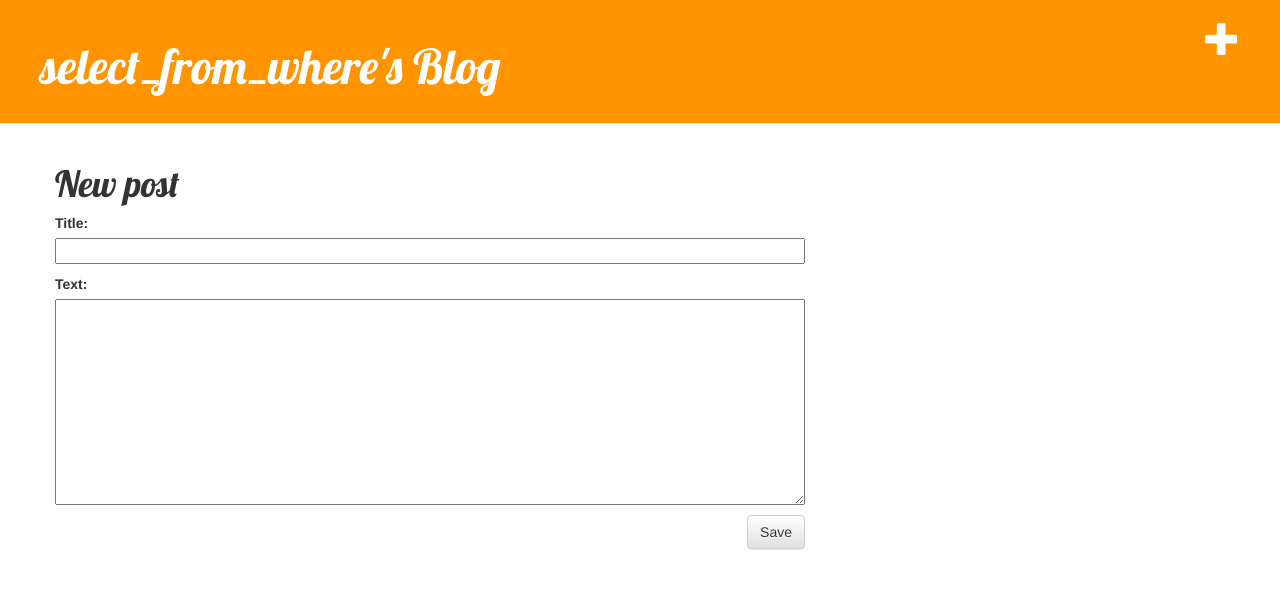
After one commit to selectfromwhere/Django_Tutorial, a Django app: page /post/new/ in a window 1280 px wide. The commit adds this page. Shown: the top 589 px of the page. Run offline with Django 3.2, Linux system fonts and the light colour scheme; some libraries are stand-ins or nearby versions.

Commit message:
add comments

```diff
--- a/blog/admin.py
+++ b/blog/admin.py
@@ -1,4 +1,4 @@
 from django.contrib import admin
 from .models import Post
 
-admin.site.register(Post)    # adminページで見れるように、モデルを登録する
+admin.site.register(Post)    # adminページで見れるように、作成したモデルを登録する
--- /dev/null
+++ b/blog/forms.py
@@ -0,0 +1,8 @@
+from django import forms
+from .models import Post
+
+class PostForm(forms.ModelForm):
+
+    class Meta:
+        model = Post
+        fields = ('title', 'text')
--- a/blog/models.py
+++ b/blog/models.py
@@ -2,17 +2,15 @@ from django.db import models
 from django.utils import timezone
 
 class Post(models.Model):
-    author = models.ForeignKey('auth.User')    # 他のモデルへのリンク
-    title = models.CharField(max_length=200)   # テキスト数の定義
+    author = models.ForeignKey('auth.User')    # 外部キー
+    title = models.CharField(max_length=200)   # 文字数制限ありのテキストフィールド
     text = models.TextField()                  # 制限なしのテキストフィールド
-    created_date = models.DateTimeField(
-            default=timezone.now)              # 日付と時間のフィールド
-    published_date = models.DateTimeField(
-            blank=True, null=True)             # 日付と時間のフィールド
+    created_date = models.DateTimeField(default=timezone.now)     # 日付と時間のフィールド
+    published_date = models.DateTimeField(blank=True, null=True)  # 日付と時間のフィールド
 
     def publish(self):                         # ブログを公開するメソッド
         self.published_date = timezone.now()
-        self.save()
+        self.save()                            # オブジェクトをデータベースに保存
 
     def __str__(self):
         return self.title
--- a/blog/templates/blog/base.html
+++ b/blog/templates/blog/base.html
@@ -9,6 +9,7 @@
     </head>
     <body>
         <div class="page-header">
+            <a href="{% url 'post_new' %}" class="top-menu"><span class="glyphicon glyphicon-plus"></span></a>
             <h1><a href="/">select_from_where's Blog</a></h1>
         </div>
         <div class="content container">
--- a/blog/templates/blog/post_detail.html
+++ b/blog/templates/blog/post_detail.html
@@ -7,6 +7,7 @@
                 {{ post.published_date }}
             </div>
         {% endif %}
+        <a class="btn btn-default" href="{% url 'post_edit' pk=post.pk %}"><span class="glyphicon glyphicon-pencil"></span></a>
         <h1>{{ post.title }}</h1>
         <p>{{ post.text|linebreaks }}</p>
     </div>
--- /dev/null
+++ b/blog/templates/blog/post_edit.html
@@ -0,0 +1,9 @@
+{% extends 'blog/base.html' %}
+
+{% block content %}
+    <h1>New post</h1>
+    <form method="POST" class="post-form">{% csrf_token %}
+        {{ form.as_p }}
+        <button type="submit" class="save btn btn-default">Save</button>
+    </form>
+{% endblock %}
--- a/blog/urls.py
+++ b/blog/urls.py
@@ -3,5 +3,7 @@ from . import views
 
 urlpatterns = [
     url(r'^$', views.post_list, name='post_list'),
-    url(r'^post/(?P<pk>[0-9]+)/$', views.post_detail, name='post_detail')
+    url(r'^post/(?P<pk>[0-9]+)/$', views.post_detail, name='post_detail'),
+    url(r'^post/new/$', views.post_new, name='post_new'),
+    url(r'^post/(?P<pk>[0-9]+)/edit/$', views.post_edit, name='post_edit')
 ]
--- a/blog/views.py
+++ b/blog/views.py
@@ -1,6 +1,8 @@
 from django.shortcuts import render, get_object_or_404
 from django.utils import timezone
 from .models import Post
+from .forms import PostForm
+from django.shortcuts import redirect
 
 # Create your views here.
 def post_list(request):
@@ -10,3 +12,28 @@ def post_list(request):
 def post_detail(request, pk):
     post = get_object_or_404(Post, pk=pk)
     return render(request, 'blog/post_detail.html', {'post': post})
+
+def post_new(request):
+    if request.method == "POST":
+        form = PostForm(request.POST)
+        if form.is_valid():
+            post = form.save(commit=False)
+            post.author = request.user
+            post.save()
+            return redirect(post_detail, pk=post.pk)
+    else:
+        form = PostForm()
+    return render(request, 'blog/post_edit.html', {'form': form})
+
+def post_edit(request, pk):
+    post = get_object_or_404(Post, pk=pk)
+    if request.method == "POST":
+        form = PostForm(request.POST, instance=post)
+        if form.is_valid():
+            post = form.save(commit=False)
+            post.author = request.user
+            post.save()
+            return redirect(post_detail, pk=post.pk)
+    else:
+        form = PostForm(instance=post)
+    return render(request, 'blog/post_edit.html', {'form': form})
```
Also changed, not shown: README.md, 1 other file.
